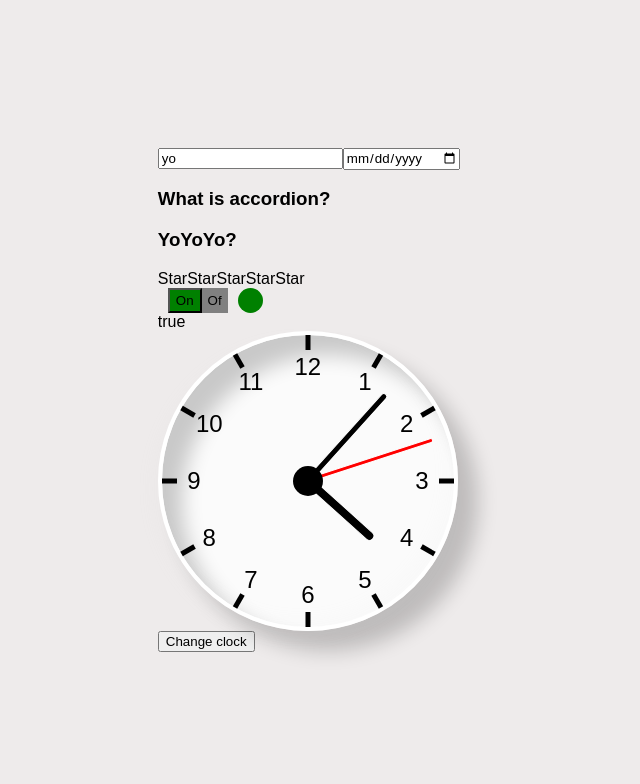
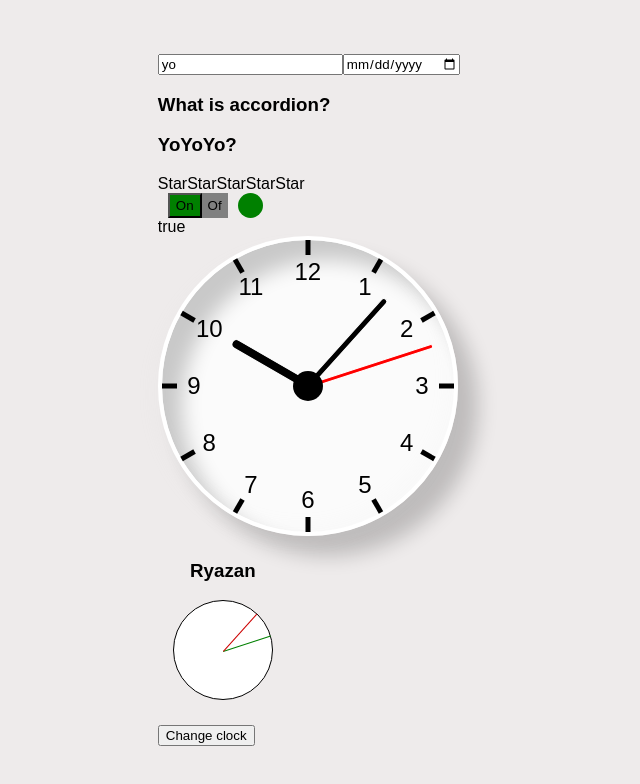
Before and after one commit to Alimovroman/react-cabzda, a React (Create React App) app: page / in a window 1280 px wide. Both pictures are taken after a click on the button "Change clock". Shown: the top 784 px of the page, without its empty margins (331-971 px from the left). Built offline with nearby package versions, Linux system fonts and the light colour scheme.

Commit message:
useEffect cleanUp

```diff
--- /dev/null
+++ b/src/components/Clock/AnalogClock.module.css
@@ -0,0 +1,40 @@
+.clock {
+  width: 120px;
+  text-align: center;
+  display: flex;
+  flex-direction: column;
+  align-items: center;
+
+  margin: 5px;
+
+}
+.clock .digitalClock {
+  padding: 10px;
+}
+.clock .analogClock {
+  width: 100px;
+  height: 100px;
+  border: solid 1px #000;
+  border-radius: 50%;
+  position: relative;
+  background: #fff;
+}
+.clock .analogClock .dial {
+  position: absolute;
+  left: 50%;
+  width: 50px;
+  height: 50px;
+  transform-origin: bottom left;
+}
+.clock .analogClock .dial.seconds {
+  border-left: solid 1px green;
+}
+.clock .analogClock .dial.minutes {
+  border-left: solid 1px #cc0000;
+}
+.clock .analogClock .dial.hours {
+  width: 35px;
+  height: 35px;
+  top: 15px;
+  border-left: solid 2px #000;
+}
--- /dev/null
+++ b/src/components/Clock/AnalogClock.tsx
@@ -0,0 +1,33 @@
+import React, {FC} from 'react';
+import style from './AnalogClock.module.css'
+
+
+type PropsType = {
+    hours: string
+    minutes: string
+    seconds: string
+}
+const AnalogClock: FC<PropsType> = ({hours, minutes, seconds}) => {
+    const secondsStyle = {
+        transform: `rotate(${+seconds * 6}deg)`
+    };
+    const minutesStyle = {
+        transform: `rotate(${+minutes * 6}deg)`
+    };
+    const hoursStyle = {
+        transform: `rotate(${+hours * 30}deg)`
+    };
+    return (
+        <div className={style.clock}>
+            <h3>Ryazan</h3>
+            <div className={style.analogClock}>
+                <div className={`${style.dial} ${style.seconds}`} style={secondsStyle} />
+                <div className={`${style.dial} ${style.minutes}`} style={minutesStyle} />
+                <div className={`${style.dial} ${hours}`} style={hoursStyle} />
+            </div>
+            <div className={style.digitalClock}></div>
+        </div>
+    );
+};
+
+export default AnalogClock;
--- /dev/null
+++ b/src/components/Clock/ArrowClock.tsx
@@ -0,0 +1,58 @@
+import React, {FC} from "react";
+import style from "./Clock.module.css";
+
+type ArrowClockProps = {
+    hours: string
+    minutes: string
+    seconds: string
+}
+export const ArrowClock: FC<ArrowClockProps> = ({hours, minutes, seconds}) => {
+    return (
+        <div className={style.clock}>
+            <div className={style.hour + ' ' + style.hand}
+                 style={{transform: `translate(-50%) rotate(${(+hours / 12) * 360}deg)`}}></div>
+            <div className={style.minute + ' ' + style.hand}
+                 style={{transform: `translate(-50%) rotate(${(+minutes / 60) * 360}deg)`}}></div>
+            <div className={style.second + ' ' + style.hand}
+                 style={{transform: `translate(-50%) rotate(${(+seconds / 60) * 360}deg)`}}></div>
+
+            <div className={style.number + ' ' + style.number1}>
+                <div>1</div>
+            </div>
+            <div className={style.number + ' ' + style.number2}>
+                <div>2</div>
+            </div>
+            <div className={style.number + ' ' + style.number3}>
+                <div>3</div>
+            </div>
+            <div className={style.number + ' ' + style.number4}>
+                <div>4</div>
+            </div>
+            <div className={style.number + ' ' + style.number5}>
+                <div>5</div>
+            </div>
+            <div className={style.number + ' ' + style.number6}>
+                <div>6</div>
+            </div>
+            <div className={style.number + ' ' + style.number7}>
+                <div>7</div>
+            </div>
+            <div className={style.number + ' ' + style.number8}>
+                <div>8</div>
+            </div>
+            <div className={style.number + ' ' + style.number9}>
+                <div>9</div>
+            </div>
+            <div className={style.number + ' ' + style.number10}>
+                <div>10</div>
+            </div>
+            <div className={style.number + ' ' + style.number11}>
+                <div>11</div>
+            </div>
+            <div className={style.number + ' ' + style.number12}>
+                <div>12</div>
+            </div>
+
+        </div>
+    )
+}
--- a/src/components/Clock/Clock.tsx
+++ b/src/components/Clock/Clock.tsx
@@ -1,11 +1,17 @@
 import React, {FC, useEffect, useState} from 'react';
 import ReactClock from '@uiw/react-clock';
 import style from './Clock.module.css'
+import {ArrowClock} from "./ArrowClock";
+import DigitalClock from "./DigitalClock";
+import AnalogClock from "./AnalogClock";
 
 
 const get2digitString = (num: number) => num < 10 ? `0${num}` : num.toString()
 
-const UniversalClock = () => {
+type PropsType = {
+    mode?: 'digital' | 'analog'
+}
+const UniversalClock: FC<PropsType> = ({mode}) => {
     const [currentData, setCurrentData] = useState(new Date())
     const [isShowArrowClock, setIsShowArrowClock] = useState(false)
 
@@ -33,74 +39,18 @@ const UniversalClock = () => {
     return (
         <div>
             {isShowArrowClock
-                ? <ArrowClock seconds={seconds} hours={hours} minutes={minutes}/>
-                : <div>
-                    <span>{hours}:</span>
-                    <span>{minutes}:</span>
-                    <span>{seconds}</span>
 
-                </div>
+                ? <>
+                    <ArrowClock seconds={seconds} hours={hours} minutes={minutes}/>
+                    <AnalogClock hours={hours} minutes={minutes} seconds={seconds} />
+                </>
+
+                : <DigitalClock hours={hours} minutes={minutes} seconds={seconds} />
             }
             <button onClick={onChangeClock}>Change clock</button>
         </div>
     )
 };
 
-type ArrowClockProps = {
-    hours: string
-    minutes: string
-    seconds: string
-
-}
-const ArrowClock: FC<ArrowClockProps> = ({hours, minutes, seconds}) => {
-    return (
-        <div className={style.clock}>
-            <div className={style.hour + ' ' + style.hand}
-                 style={{transform: `translate(-50%) rotate(${(+hours / 60) * 360}deg)`}}></div>
-            <div className={style.minute + ' ' + style.hand}
-                 style={{transform: `translate(-50%) rotate(${(+minutes / 60) * 360}deg)`}}></div>
-            <div className={style.second + ' ' + style.hand}
-                 style={{transform: `translate(-50%) rotate(${(+seconds / 60) * 360}deg)`}}></div>
-
-            <div className={style.number + ' ' + style.number1}>
-                <div>1</div>
-            </div>
-            <div className={style.number + ' ' + style.number2}>
-                <div>2</div>
-            </div>
-            <div className={style.number + ' ' + style.number3}>
-                <div>3</div>
-            </div>
-            <div className={style.number + ' ' + style.number4}>
-                <div>4</div>
-            </div>
-            <div className={style.number + ' ' + style.number5}>
-                <div>5</div>
-            </div>
-            <div className={style.number + ' ' + style.number6}>
-                <div>6</div>
-            </div>
-            <div className={style.number + ' ' + style.number7}>
-                <div>7</div>
-            </div>
-            <div className={style.number + ' ' + style.number8}>
-                <div>8</div>
-            </div>
-            <div className={style.number + ' ' + style.number9}>
-                <div>9</div>
-            </div>
-            <div className={style.number + ' ' + style.number10}>
-                <div>10</div>
-            </div>
-            <div className={style.number + ' ' + style.number11}>
-                <div>11</div>
-            </div>
-            <div className={style.number + ' ' + style.number12}>
-                <div>12</div>
-            </div>
-
-        </div>
-    )
-}
 
 export default UniversalClock;
--- /dev/null
+++ b/src/components/Clock/DigitalClock.tsx
@@ -0,0 +1,18 @@
+import React, {FC} from 'react';
+
+type PropsType = {
+    hours: string
+    minutes: string
+    seconds: string
+}
+const DigitalClock: FC<PropsType> = ({hours, minutes, seconds}) => {
+    return (
+        <div>
+            <span>{hours}:</span>
+            <span>{minutes}:</span>
+            <span>{seconds}</span>
+        </div>
+    );
+};
+
+export default DigitalClock;
```
Also changed, not shown: 2 other files (tests, documents, lock files or other folders).
